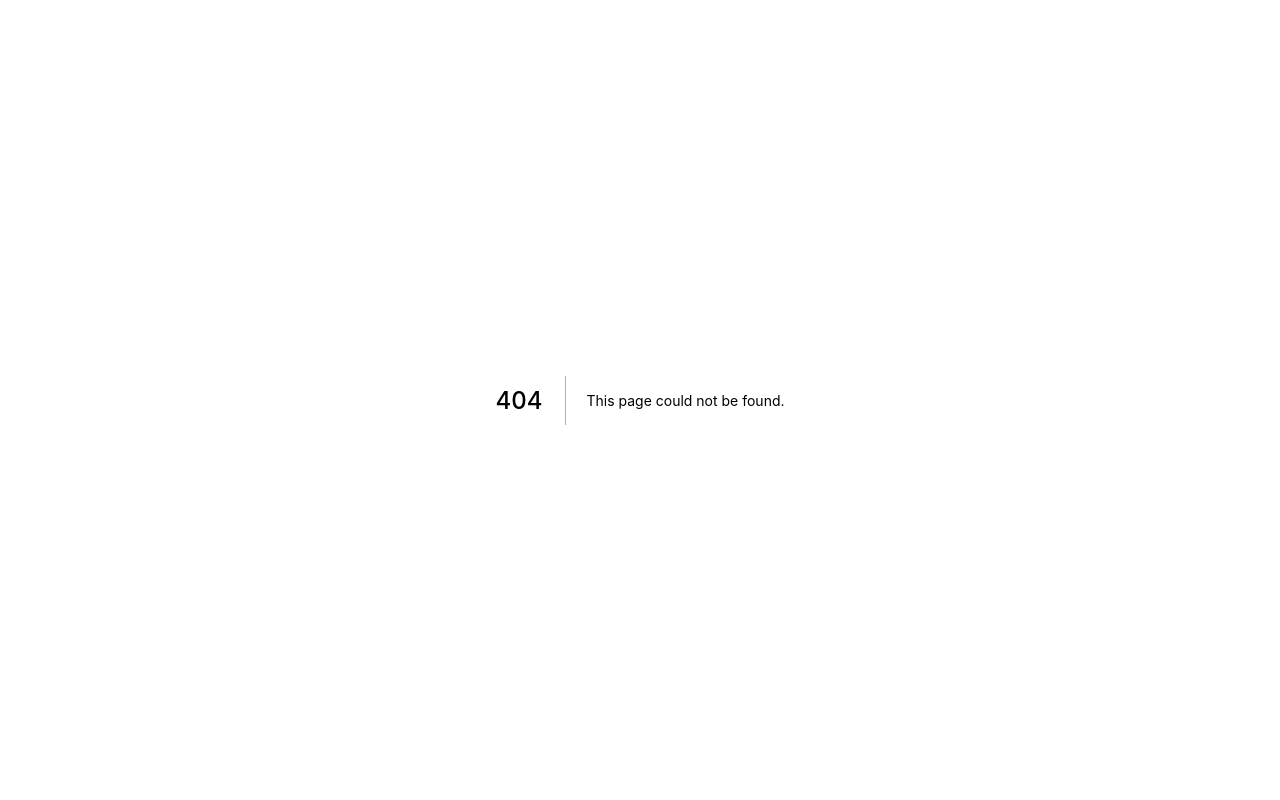
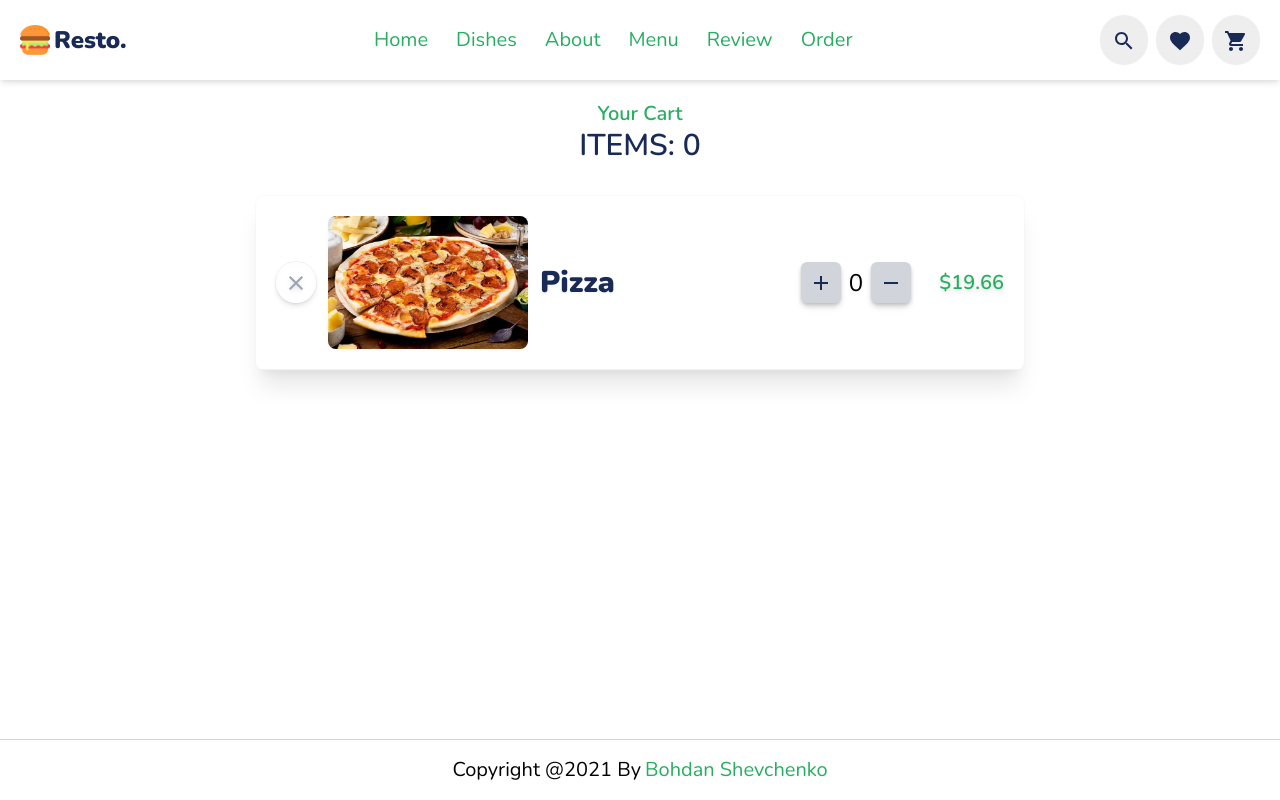
Before and after one commit to ShevaBs/resto-nextjs, a Next.js app: page /cart in a window 1280 px wide. Before the commit this address had no page. Built offline with nearby package versions, Linux system fonts and the light colour scheme.

Commit message:
build cart page without logic

```diff
--- /dev/null
+++ b/components/CartList.jsx
@@ -0,0 +1,12 @@
+import CartListItem from "./CartListItem";
+
+
+export default function CartList() {
+  return (
+    <div className="container-wrapper">
+      <ul className="ring-1 ring-gray-200 ring-opacity-20 rounded-lg max-w-3xl mx-auto shadow-xl drop-shadow-sm my-8 overflow-hidden">
+        <CartListItem/>
+      </ul>
+    </div>
+  )
+}
--- /dev/null
+++ b/components/CartListItem.jsx
@@ -0,0 +1,30 @@
+import AddIcon from '@mui/icons-material/Add';
+import RemoveIcon from '@mui/icons-material/Remove';
+import CloseIcon from '@mui/icons-material/Close';
+
+export default function CartListItem() {
+  return (
+    <li className="flex items-center p-5 border-b border-gray-300 border-opacity-30 gap-3">
+      <div className="ring-1 ring-gray-300 ring-opacity-30 shadow-md drop-shadow-md rounded-full p-2 text-gray-400 hover:bg-gray-200 hover:text-red-500 hover:scale-105 transition-all">
+        <CloseIcon fontSize="medium"/>
+      </div>
+      <div className="max-w-[200px] min-w-[100px] rounded-lg overflow-hidden ">
+        <img className="object-contain" src="./images/menu-1.jpg" alt="" />
+      </div>
+      <p className="text-3xl font-bold text-primary flex-1 text-left">Pizza</p>
+      <div className="flex gap-2 items-center">
+        <div className="counter-btn">
+          <AddIcon />
+        </div>
+        <span className="text-2xl text-bold">0</span>
+        <div className="counter-btn">
+          <RemoveIcon />
+        </div>
+        <div className="text-secondary font-semibold text-xl drop-shadow-md ml-5">
+        $19.66
+      </div>
+      </div>
+
+    </li>
+  )
+}
--- a/components/Header.jsx
+++ b/components/Header.jsx
@@ -53,9 +53,11 @@ export default function Header() {
           <div className="header-icon">
             <FavoriteIcon />
           </div>
-          <div className="header-icon">
-            <ShoppingCartIcon/>
-          </div>
+          <Link href="/cart">
+            <div className="header-icon">
+              <ShoppingCartIcon/>
+            </div>
+          </Link>
         </div>
 
       </div>
--- /dev/null
+++ b/pages/cart.js
@@ -0,0 +1,10 @@
+import CartList from '../components/CartList';
+import Layout from '../components/Layout';
+
+export default function cart() {
+  return (
+    <Layout title="Your Cart" subtitle="Items: 0">
+      <CartList/>
+    </Layout>
+  )
+}
--- a/styles/globals.css
+++ b/styles/globals.css
@@ -21,4 +21,9 @@
     @apply cursor-pointer p-3 rounded-full bg-[#eee] text-primary hover:bg-secondary
     hover:text-white transition-all duration-300;
   }
+
+  /* cart */
+  .counter-btn {
+    @apply bg-gray-300 p-2 rounded-md text-primary hover:bg-secondary hover:text-white transition-all shadow-md drop-shadow-md hover:scale-105;
+  }
 }
```
